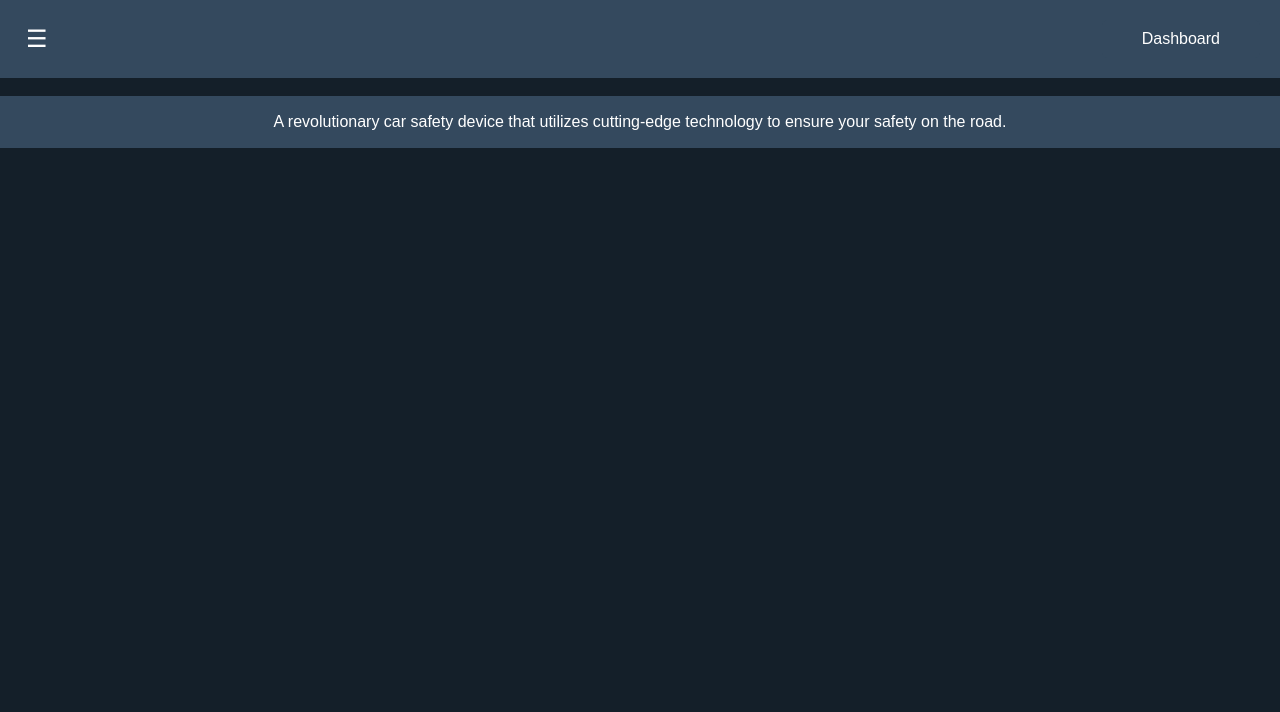
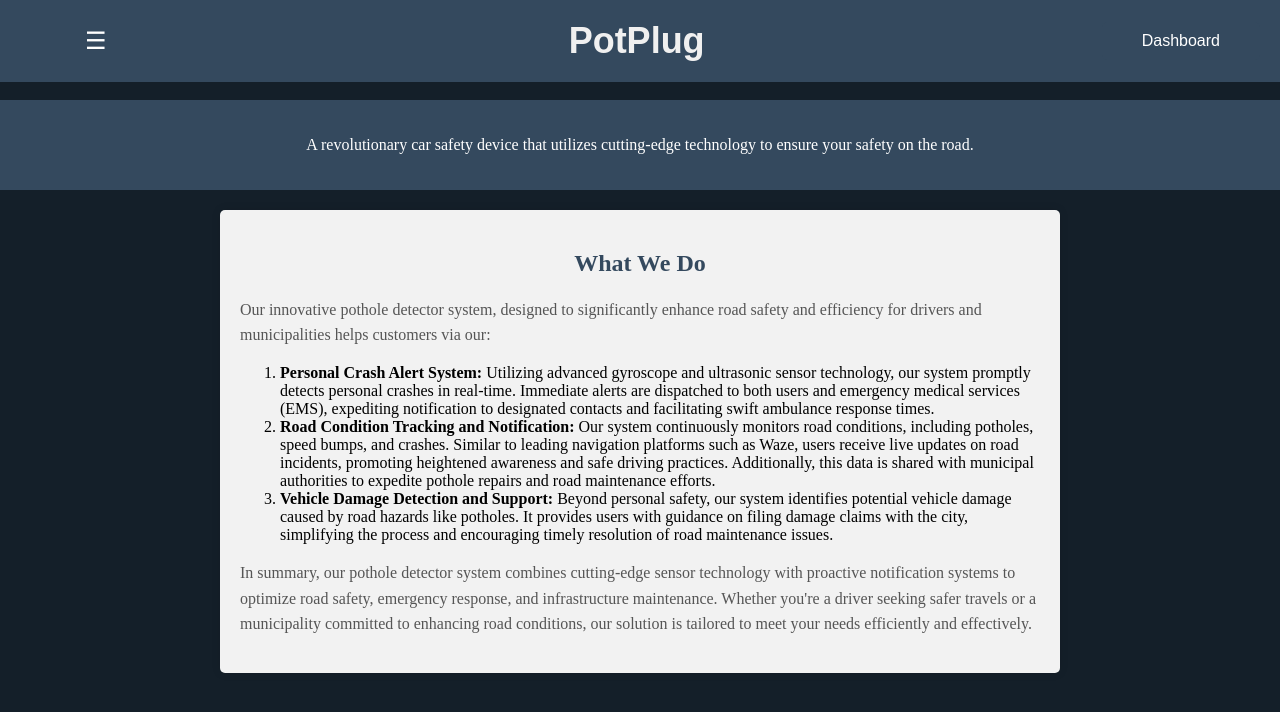
Before and after one commit to UCSD-ECE140/mvp-project-potplug, a FastAPI app: page / in a window 1280 px wide. Shown: the top 712 px of the page. Run offline with FastAPI, Linux system fonts and the light colour scheme.

Commit message:
Cleaned up home page some.

```diff
--- a/index.html
+++ b/index.html
@@ -1,13 +1,15 @@
 <!DOCTYPE html>
+<html lang="en">
 <head>
-    <title>PotPlug</title>
+    <meta charset="UTF-8">
+    <meta name="viewport" content="width=device-width, initial-scale=1.0">
+    <title>PotPlug - Introducing Our Innovative Pothole Detector System</title>
 
-    <!--CSS-->
+    <!-- CSS -->
     <link rel="stylesheet" href="static/index.css">
-
 </head>
 <body>
-    <!-- Option Screen -->
+    <!-- Header -->
     <header>
         <div class="dropdown">
             <button id="menu-btn">&#9776;</button>
@@ -15,6 +17,7 @@
                 <a href="/log_in">Log In</a>
             </div>
         </div>
+        <h1 id="titleOfProduct">PotPlug</h1>
         <a href="/dashboard" id="dashboard-btn">Dashboard</a>
     </header>
 
@@ -25,6 +28,19 @@
         <p>A revolutionary car safety device that utilizes cutting-edge technology to ensure your safety on the road.</p>
     </div>
 
-    <!--JavaScript Code-->
+    <!-- What We Do Section -->
+    <div class="what-we-do">
+        <h2>What We Do</h2>
+        <p>Our innovative pothole detector system, designed to significantly enhance road safety and efficiency for drivers and municipalities helps customers via our:</p>
+        <ol>
+            <li><strong>Personal Crash Alert System:</strong> Utilizing advanced gyroscope and ultrasonic sensor technology, our system promptly detects personal crashes in real-time. Immediate alerts are dispatched to both users and emergency medical services (EMS), expediting notification to designated contacts and facilitating swift ambulance response times.</li>
+            <li><strong>Road Condition Tracking and Notification:</strong> Our system continuously monitors road conditions, including potholes, speed bumps, and crashes. Similar to leading navigation platforms such as Waze, users receive live updates on road incidents, promoting heightened awareness and safe driving practices. Additionally, this data is shared with municipal authorities to expedite pothole repairs and road maintenance efforts.</li>
+            <li><strong>Vehicle Damage Detection and Support:</strong> Beyond personal safety, our system identifies potential vehicle damage caused by road hazards like potholes. It provides users with guidance on filing damage claims with the city, simplifying the process and encouraging timely resolution of road maintenance issues.</li>
+        </ol>
+        <p>In summary, our pothole detector system combines cutting-edge sensor technology with proactive notification systems to optimize road safety, emergency response, and infrastructure maintenance. Whether you're a driver seeking safer travels or a municipality committed to enhancing road conditions, our solution is tailored to meet your needs efficiently and effectively.</p>
+    </div>
+
+    <!-- JavaScript Code -->
     <script src="/static/index.js"></script>
 </body>
+</html>
--- a/static/index.css
+++ b/static/index.css
@@ -1,6 +1,5 @@
 body {
     background-color: #141f29;
-    font-family: Arial, sans-serif;
     margin: 0;
     padding: 0;
 }
@@ -19,7 +18,7 @@ header {
     border: none;
     color: white;
     font-size: 24px;
-    right: 100px;
+    padding: 0px 65px;
 }
 
 #menu-btn:hover {
@@ -35,9 +34,8 @@ header {
     display: none;
     position: absolute;
     background-color: #1c6ea4;
-    min-width: 160px;
     z-index: 1;
-    left: 0px
+    left: 0px;
 }
 
 .dropdown-content a:hover {
@@ -50,8 +48,8 @@ header {
 
 .dropdown-content a {
     color: white;
-    padding: 10px 20px;
-    display: block;
+    padding: 10px 54px;
+    display: inline-block;
 }
 
 #dashboard-btn {
@@ -59,6 +57,7 @@ header {
     color: white;
     padding: 10px 40px;
     text-decoration: none;
+    font-family: Arial, Helvetica, sans-serif;
     border-radius: 5px;
     transition: background-color 0.3s;
 }
@@ -70,6 +69,33 @@ header {
 .description {
     background-color: #34495e;
     color: white;
-    padding: 1px;
+    padding: 20px;
     text-align: center;
 }
+
+.what-we-do {
+    background-color: #f2f2f2;
+    padding: 20px;
+    margin: 20px auto;
+    max-width: 800px;
+    border-radius: 5px;
+    box-shadow: 0px 0px 10px rgba(0, 0, 0, 0.1);
+}
+
+.what-we-do h2 {
+    color: #34495e;
+    text-align: center;
+}
+
+.what-we-do p {
+    font-size: 16px;
+    line-height: 1.6;
+    color: #555;
+}
+
+#titleOfProduct {
+    color: #f0f0f0; /* White-ish grey color */
+    font-family: Arial, Helvetica, sans-serif;
+    font-size: 36px; /* Larger font size */
+    margin: 0px;
+}
--- a/userSessions/models.py
+++ b/userSessions/models.py
@@ -1,5 +1,4 @@
-from pydantic import BaseModel
-
+from pydantic import BaseModels
 
 class User(BaseModel):
     """
```
